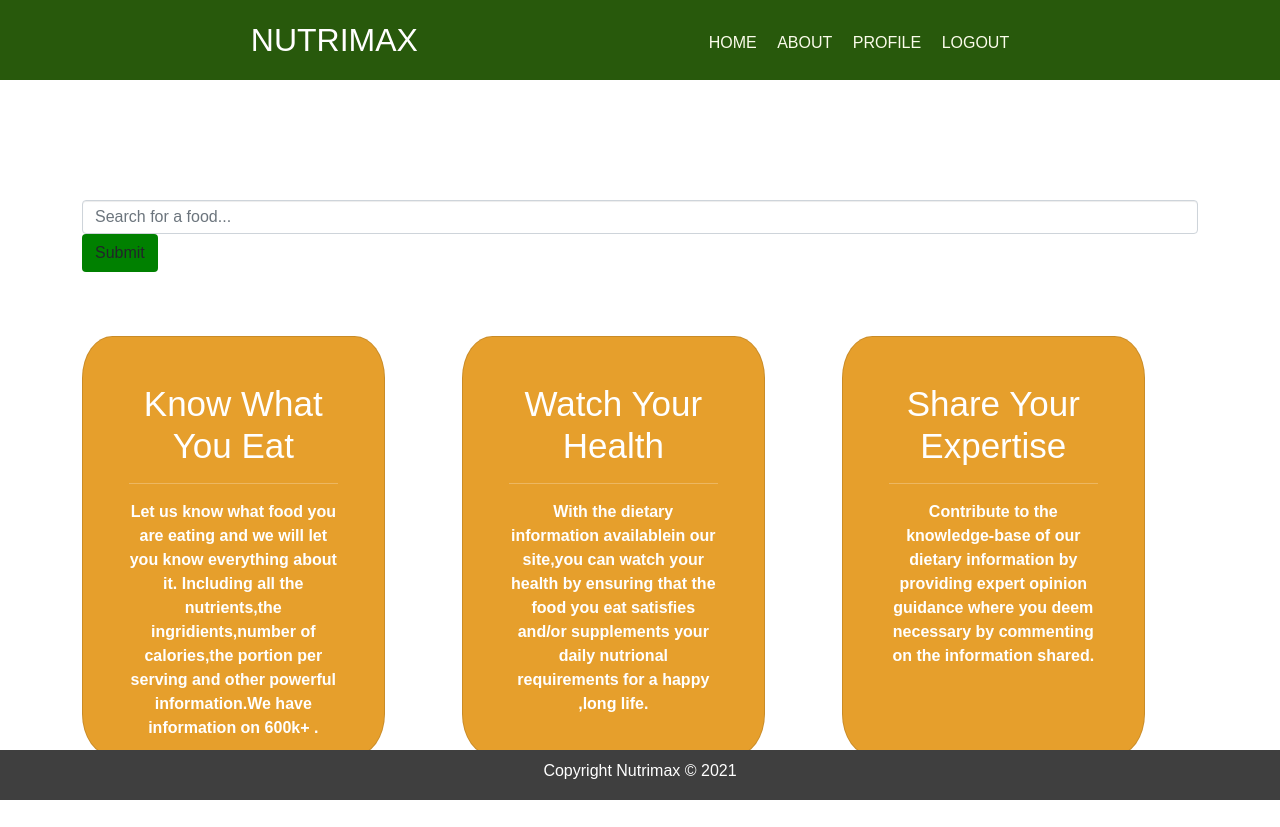
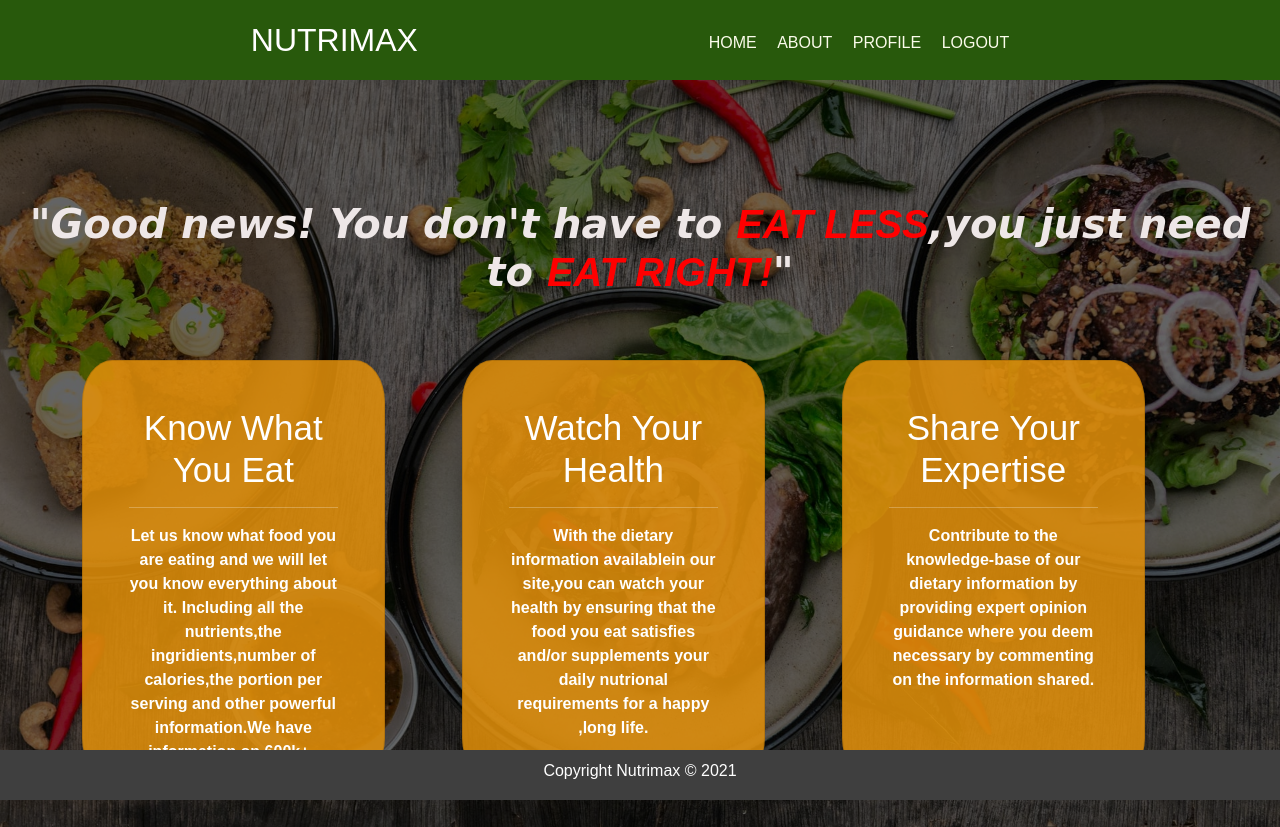
Before and after one commit to peterken674/nutrimax, a Flask app: page / in a window 1280 px wide. Before the commit the page ends 800 px from the top, so only its background shows below. Run offline with Flask 2, Linux system fonts and the light colour scheme; some libraries are stand-ins or nearby versions.

Commit message:
Add a quote

```diff
--- a/app/static/css/style.css
+++ b/app/static/css/style.css
@@ -3,7 +3,7 @@
 }
 
 @import url('https://fonts.googleapis.com/css?family=Poppins:400,500,600,700&display=swap');
-
+@import url('https://fonts.googleapis.com/css2?family=Dancing+Script:wght@500&display=swap');
 * {
     margin: 0;
     padding: 0;
@@ -75,9 +75,19 @@
 
 
 /*########  Homepage ##########*/
-.form-inline > form{
-    width:100% !important;
-    float:left;
+.message{
+    text-align:center;
+    color:rgb(238, 231, 231);
+    font-weight: 800;
+    font-style:italic ;
+    font-family: 'Dancing Script', cursive;
+}
+
+.less{
+    color:red;
+}
+.form-control{
+    width:50%;
 }
 
 .btn-default{
@@ -89,8 +99,9 @@
     background-size:cover;
     background-repeat: no-repeat;
     background-position: center;
-    /*background-color: #ffa92032;*/
-    background-blend-mode:lighten;
+    background-color: #ffa92025;
+    background-blend-mode:darken;
+    background-color: rgba(0, 0, 0, 0.555);
 
 }
 
--- a/app/templates/index.html
+++ b/app/templates/index.html
@@ -3,14 +3,9 @@
 {%block main%}
 {{super()}}
 
- <!--search bar-->
+
 <div class= "homepage">
-  <div class="container" >
-    <form>
-      <input type="text" name="food_query" id="search-food" placeholder="Search for a food..." class="form-control">
-      <button   value="Submit" class="btn btn-default">Submit</button>
-    </form>
-  </div>
+<h1 class="message">"Good news! You don't have to <span class="less">EAT LESS</span>,you just need to <span class="less">EAT RIGHT!</span>" </h1>
 <div class="container site-information" >
   <div class="row">
     <div class="col-md-4">
```
